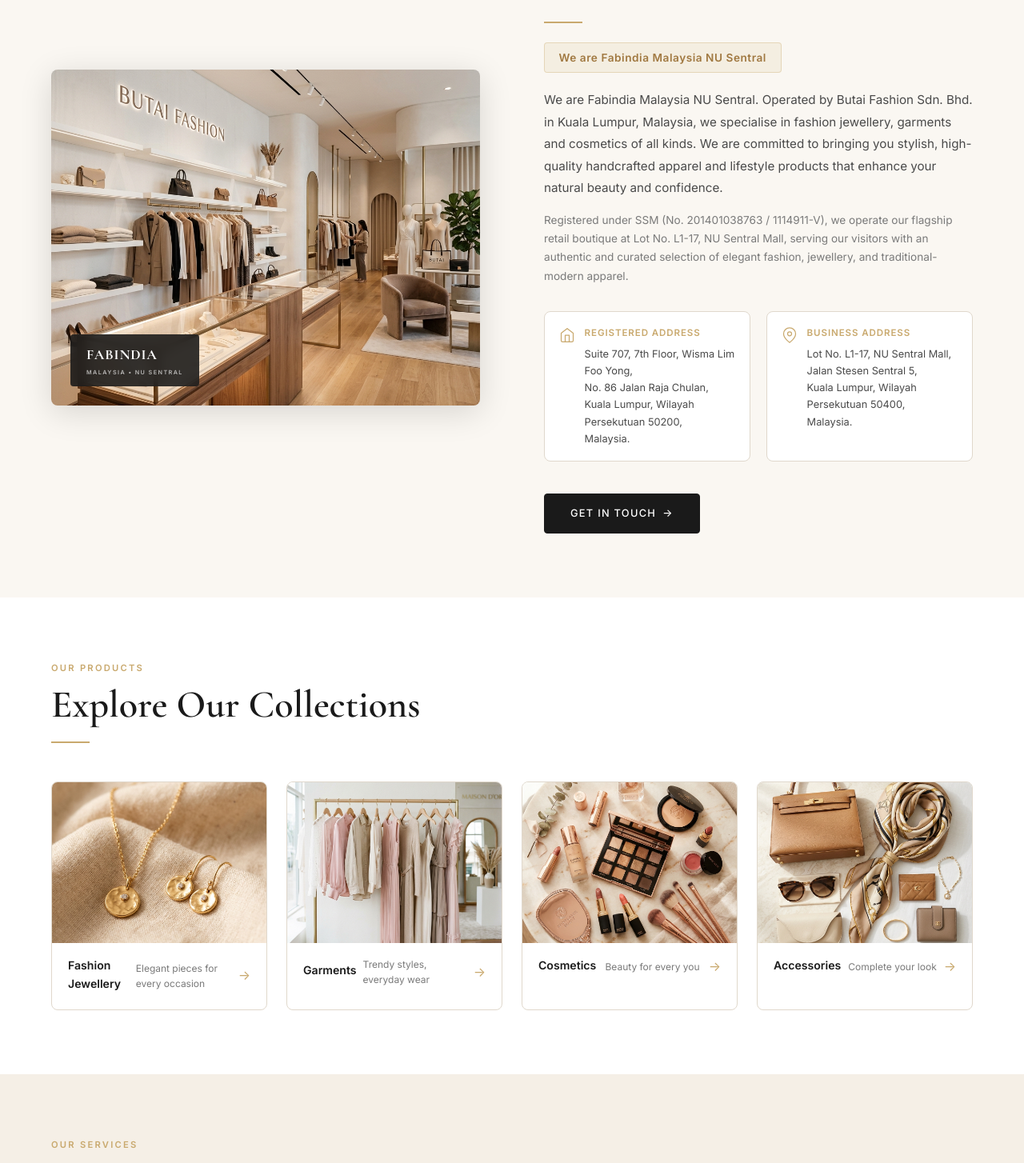
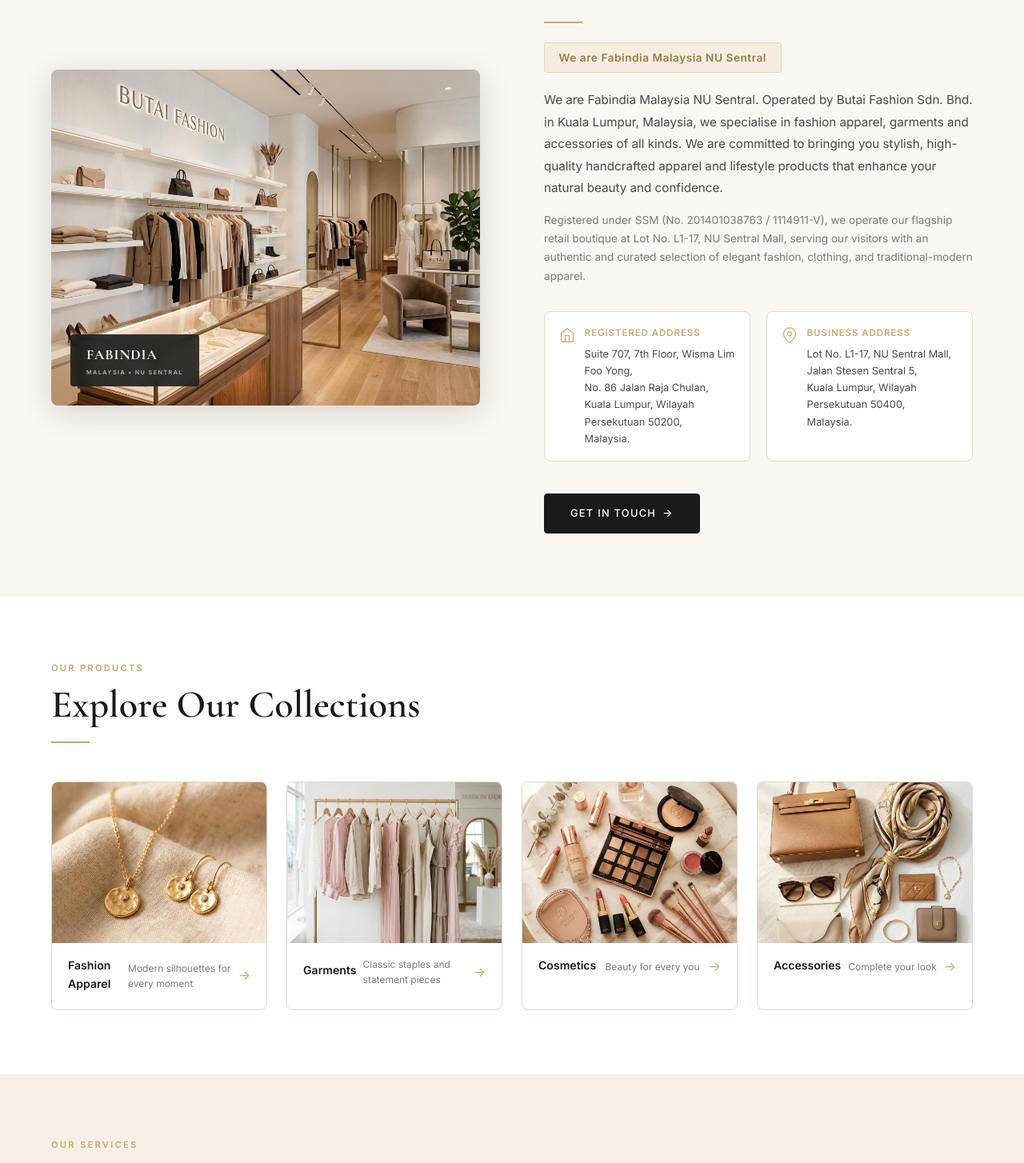
Before and after one commit to Luisant-git/ButaiFashion-landing, a React (Vite) app in the folder frontend/: page / in a window 1280 px wide. Shown: the part 1236-2690 px from the top of the page at 80% size. Built offline with nearby package versions, Linux system fonts and the light colour scheme.

Commit message:
fixed the fashions content

```diff
--- a/frontend/src/components/AboutUs.jsx
+++ b/frontend/src/components/AboutUs.jsx
@@ -32,14 +32,14 @@
 
           <p className="about__intro">
             We are Fabindia Malaysia NU Sentral. Operated by Butai Fashion Sdn. Bhd. in Kuala Lumpur,
-            Malaysia, we specialise in fashion jewellery, garments and cosmetics of all kinds.
+            Malaysia, we specialise in fashion apparel, garments and accessories of all kinds.
             We are committed to bringing you stylish, high-quality handcrafted apparel and lifestyle
             products that enhance your natural beauty and confidence.
           </p>
           <p className="about__sub">
             Registered under SSM (No. 201401038763 / 1114911-V), we operate our flagship retail
             boutique at Lot No. L1-17, NU Sentral Mall, serving our visitors with an authentic and
-            curated selection of elegant fashion, jewellery, and traditional-modern apparel.
+            curated selection of elegant fashion, clothing, and traditional-modern apparel.
           </p>
 
           {/* Addresses */}
--- a/frontend/src/components/Footer.jsx
+++ b/frontend/src/components/Footer.jsx
@@ -51,7 +51,7 @@
 
             <p className="footer__desc">
               Your premier retail boutique for handcrafted garments, authentic ethnic wear,
-              fine jewellery, and cosmetics in Kuala Lumpur.
+              fashion accessories, and beauty essentials in Kuala Lumpur.
             </p>
           </div>
 
--- a/frontend/src/components/Hero.jsx
+++ b/frontend/src/components/Hero.jsx
@@ -13,7 +13,7 @@
       <div className="hero__bg" aria-hidden="true">
         <img
           src="/images/hero_fashion_model.png"
-          alt="Butai Fashion – elegant fashion model wearing gold jewellery"
+          alt="Butai Fashion – elegant fashion model in modern apparel"
           className="hero__bg-img"
         />
         <div className="hero__overlay"></div>
@@ -29,8 +29,8 @@
           <p className="hero__company">FASHION SDN. BHD.</p>
           <h2 className="hero__tagline">Style That Completes You</h2>
           <p className="hero__description">
-            We bring you the latest in fashion jewellery, garments<br />
-            and cosmetics — crafted for your everyday elegance.
+            We bring you the latest in fashion apparel, garments<br />
+            and accessories — crafted for your everyday elegance.
           </p>
           <a
             href="/#products"
--- a/frontend/src/components/Products.jsx
+++ b/frontend/src/components/Products.jsx
@@ -2,16 +2,16 @@
 
 const products = [
   {
-    id: 'fashion-jewellery',
+    id: 'fashion-apparel',
     image: '/images/product_jewellery.png',
-    title: 'Fashion Jewellery',
-    desc: 'Elegant pieces for every occasion',
+    title: 'Fashion Apparel',
+    desc: 'Modern silhouettes for every moment',
   },
   {
     id: 'garments',
     image: '/images/product_garments.png',
     title: 'Garments',
-    desc: 'Trendy styles, everyday wear',
+    desc: 'Classic staples and statement pieces',
   },
   {
     id: 'cosmetics',
--- a/frontend/src/components/Services.jsx
+++ b/frontend/src/components/Services.jsx
@@ -11,7 +11,7 @@
       </svg>
     ),
     title: 'Retail Sales',
-    desc: 'Fashion jewellery, garments & cosmetics',
+    desc: 'Fashion apparel, garments & accessories',
   },
   {
     id: 'customer-support',
--- a/frontend/src/pages/PrivacyPolicy.jsx
+++ b/frontend/src/pages/PrivacyPolicy.jsx
@@ -53,7 +53,7 @@
               <li><strong>Legal Entity:</strong> BUTAI FASHION SDN. BHD.</li>
               <li><strong>SSM Registration Number:</strong> 201401038763 (1114911-V)</li>
               <li><strong>Incorporation Date:</strong> 27 October 2014</li>
-              <li><strong>Nature of Business:</strong> Designers and seller of fashion jewellery, garments and cosmetics of all kinds</li>
+              <li><strong>Nature of Business:</strong> Designers and seller of fashion apparel, garments and accessories of all kinds</li>
               <li><strong>Registered Office:</strong> Suite 707, 7th Floor, Wisma Lim Foo Yong, No. 86 Jalan Raja Chulan, 50200 Kuala Lumpur, Wilayah Persekutuan, Malaysia</li>
               <li><strong>Principal Place of Business:</strong> Lot No. L1-17, NU Sentral Mall, Jalan Stesen Sentral 5, 50400 Kuala Lumpur, Wilayah Persekutuan, Malaysia</li>
             </ul>
--- a/frontend/src/pages/TermsConditions.jsx
+++ b/frontend/src/pages/TermsConditions.jsx
@@ -80,10 +80,10 @@
               As officially registered with the Companies Commission of Malaysia (SSM), our nature of business encompasses:
             </p>
             <blockquote>
-              <em>&ldquo;Designers and seller of fashion jewellery, garments and cosmetics of all kinds.&rdquo;</em>
+              <em>&ldquo;Designers and seller of fashion apparel, garments and accessories of all kinds.&rdquo;</em>
             </blockquote>
             <p>
-              We curate, design, display, and retail premium fashion jewellery, contemporary apparel, haute couture, ready-to-wear garments, fashion accessories, and cosmetics.
+              We curate, design, display, and retail premium contemporary apparel, handcrafted garments, ready-to-wear fashion, accessories, and beauty essentials.
             </p>
             <p>
               While we take meticulous care to ensure descriptions, dimensions, photographs, and material compositions accurately reflect our collections, actual colours and finishes may vary slightly depending on your viewing display or natural fabric/gemstone variations. All items displayed on this website are subject to availability at our boutique.
@@ -121,7 +121,7 @@
               <li><strong>Currency:</strong> All retail transactions and displayed prices are in Malaysian Ringgit (MYR).</li>
               <li><strong>Point of Sale:</strong> Prices and stock availability are confirmed at the time of purchase in our retail store.</li>
               <li><strong>Consumer Protection:</strong> Retail sales, guarantees, and receipts are issued in full compliance with the Malaysian Consumer Protection Act 1999 (Act 599).</li>
-              <li><strong>Returns &amp; Exchanges:</strong> In-store return and exchange policies apply at the time of purchase and will be stated on your official sales receipt. For hygiene reasons, certain fashion jewellery and cosmetics items may be restricted from return once opened or worn.</li>
+              <li><strong>Returns &amp; Exchanges:</strong> In-store return and exchange policies apply at the time of purchase and will be stated on your official sales receipt. For hygiene reasons, certain garments and cosmetics items may be restricted from return once opened or worn.</li>
             </ul>
           </section>
 
```
